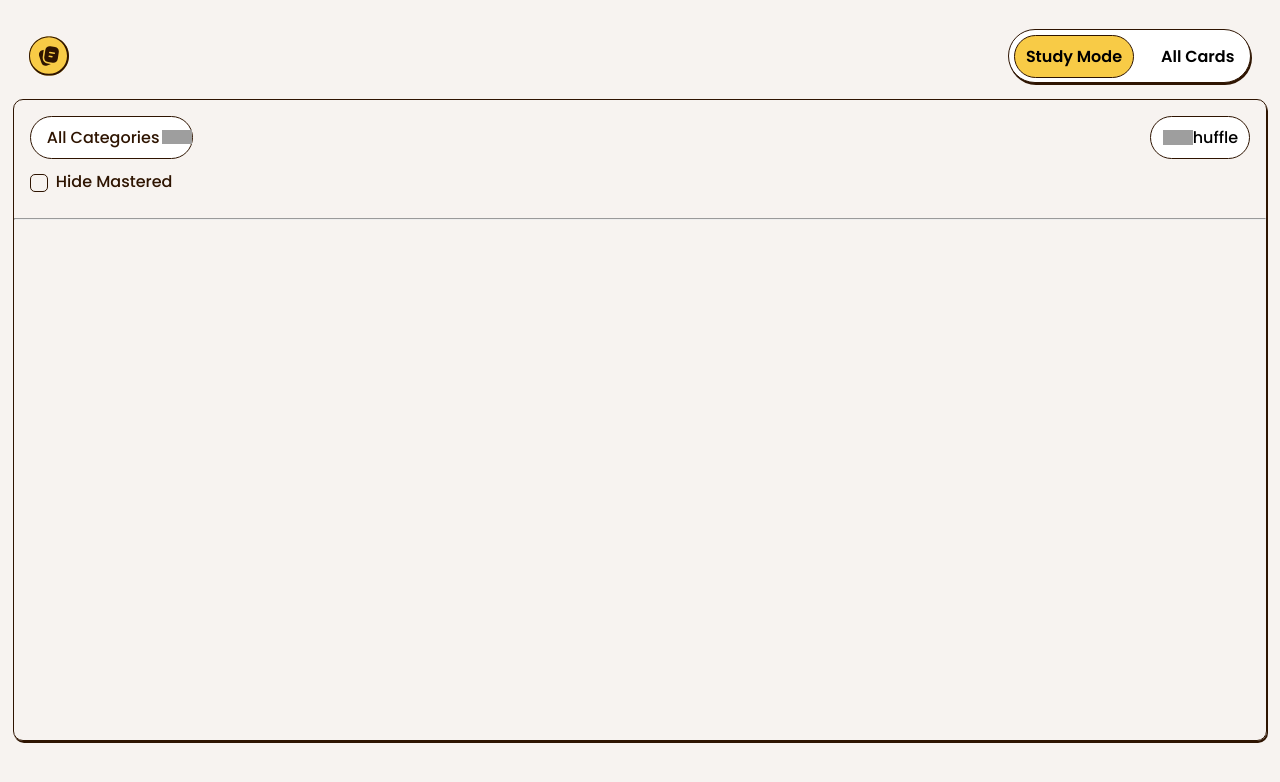
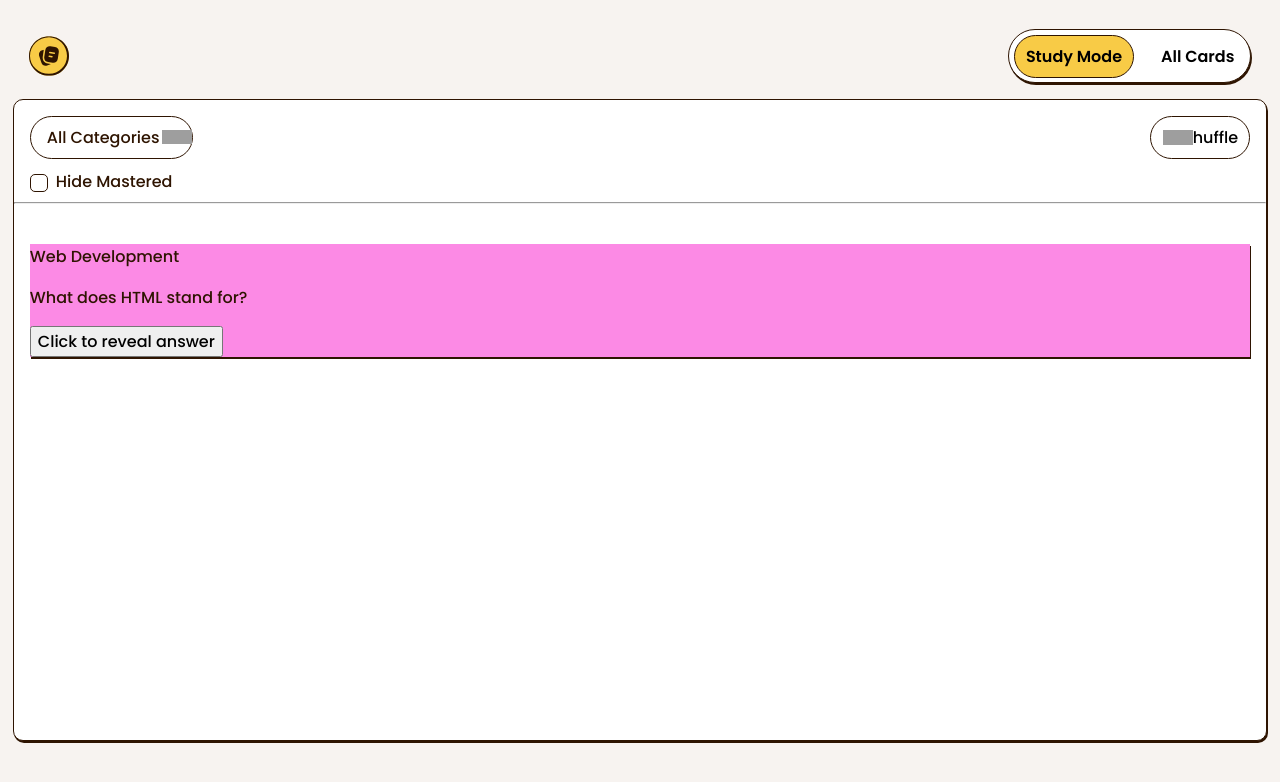
Before and after one commit to bengera/flashcard-app, a React (Vite) app: page / in a window 1280 px wide. Shown: the top 782 px of the page. Built offline with nearby package versions, Linux system fonts and the light colour scheme; grey boxes are pictures that could not be loaded.

Commit message:
Backup before renaming classes

```diff
--- a/src/App.tsx
+++ b/src/App.tsx
@@ -8,8 +8,8 @@ return (
         <div className="header__content">
             <img src="images\logo-small.svg" alt="logo" className="header__logo" />
             <div className="header__tab shadow">
-                <button className="button-tab active">Study Mode</button>
-                <button className="button-tab">All Cards</button>
+                <button className="button-tab active button-rounded">Study Mode</button>
+                <button className="button-tab button-rounded">All Cards</button>
             </div>
         </div>
     </header>
@@ -17,19 +17,23 @@ return (
         <section className="flashcard-section shadow">
             <div className="flashcard__header">
                 <div className="flashcard__header-left">
-                    <button className="button-categories">All Categories</button>
+                    <button className="button-categories button-rounded">All Categories</button>
                     <div className="flashcard__checkbox-content">
                         <input className="checkbox-basic" type="checkbox" id="hide-mastered" />
                         <label htmlFor="hide-mastered">Hide Mastered
                         </label>
                     </div>
                 </div>
-                <button className="button-shuffle">Shuffle</button>
+                <button className="button-shuffle button-rounded">Shuffle</button>
 
             </div> {/* flashcard__content end */}
             <hr className="solid"></hr>
             <div className="flashcard__container">
-                <div className="flashcard__content"></div>
+                <div className="flashcard__content shadow">
+                    <p className="flashcard__tag">Web Development</p>
+                    <p className="flashcard__question">What does HTML stand for?</p>
+                    <button className="flashcard__button-reveal">Click to reveal answer</button>
+                </div>
             </div>
 
 
--- a/src/css/flashcard.css
+++ b/src/css/flashcard.css
@@ -1,7 +1,7 @@
 .flashcard-section {
   border: 1px solid var(--clr-neutral-900);
   border-radius: 10px;
-  /* padding: 1rem; */
+  background-color: var(--clr-neutral-0);
   font-weight: 500;
   color: var(--clr-neutral-900);
   height: 80vh;
@@ -9,12 +9,22 @@
 
 .flashcard__checkbox-content {
   margin-top: 10px;
+  vertical-align: middle;
 }
 
 .flashcard__header {
   display: flex;
   justify-content: space-between;
   padding: 1rem;
+  padding-bottom: 0;
+}
+
+.flashcard__container {
+  padding: 1rem;
+}
+
+.flashcard__content {
+  background-color: var(--clr-pink-400);
 }
 
 .button-shuffle {
--- a/src/css/global.css
+++ b/src/css/global.css
@@ -11,12 +11,15 @@ select {
   font: inherit;
 }
 
-button {
+.button-rounded {
   padding: 8px 11px;
   background-color: var(--clr-neutral-0);
   border-radius: 25px;
+  border: 1px solid var(--clr-neutral-900);
+}
+
+button {
   cursor: pointer;
-  border: 1px solid var(--clr-neutral-900);
 }
 
 .master-container {
--- a/src/css/variables.css
+++ b/src/css/variables.css
@@ -16,10 +16,8 @@
   --clr-pink-400: #fc8ae5;
   --clr-pink-500: #f073a3;
   --clr-pink-700: #e11966;
-  /* -----------------------------------
-     TEXT PRESET 1
-     Font Size: 40px (Bold)
-     ----------------------------------- */
+
+  /* ---------- Styling ---------- */
 
   /* ---------- Spacing ---------- */
   --space-0: 0;
```
